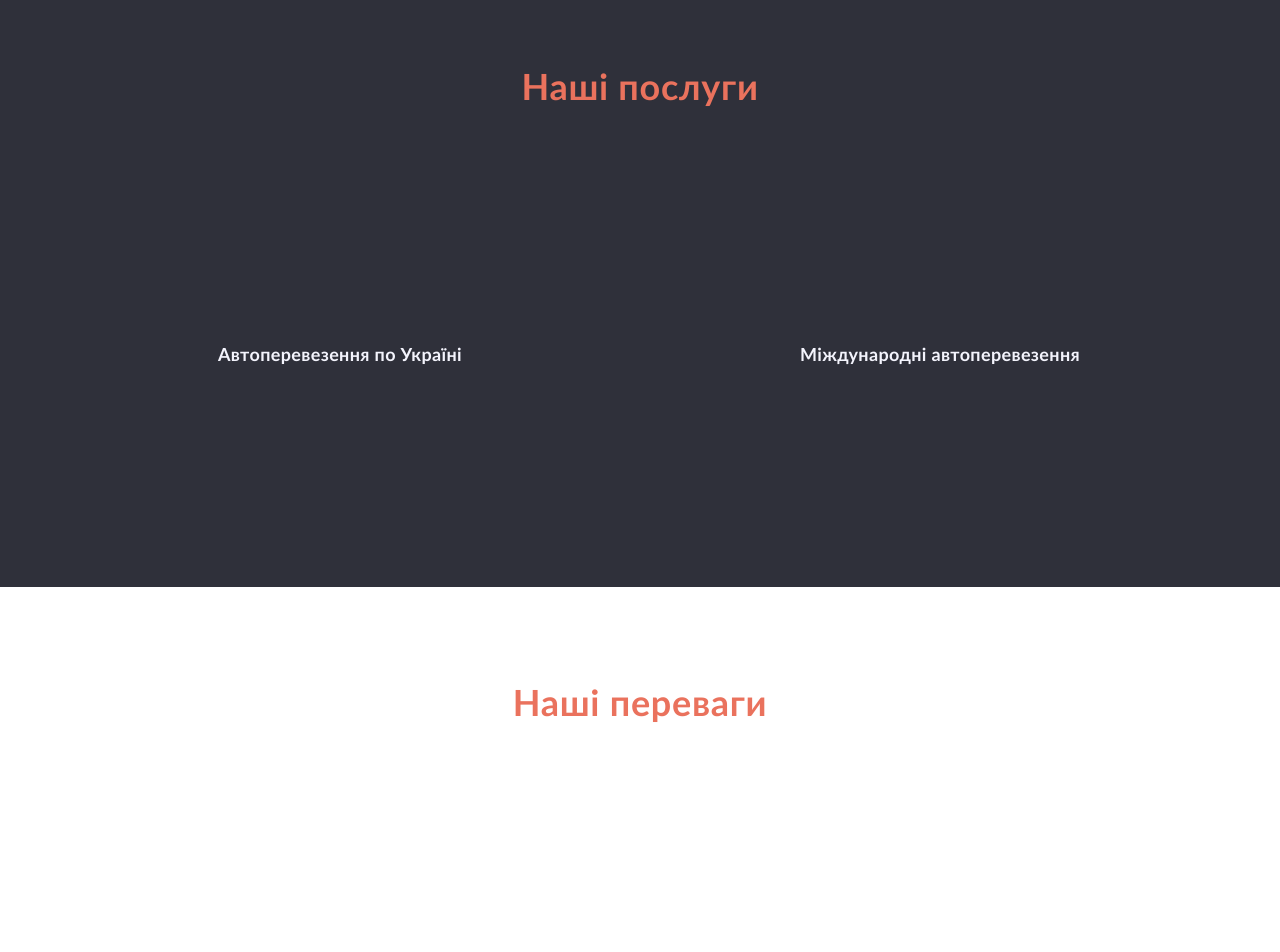
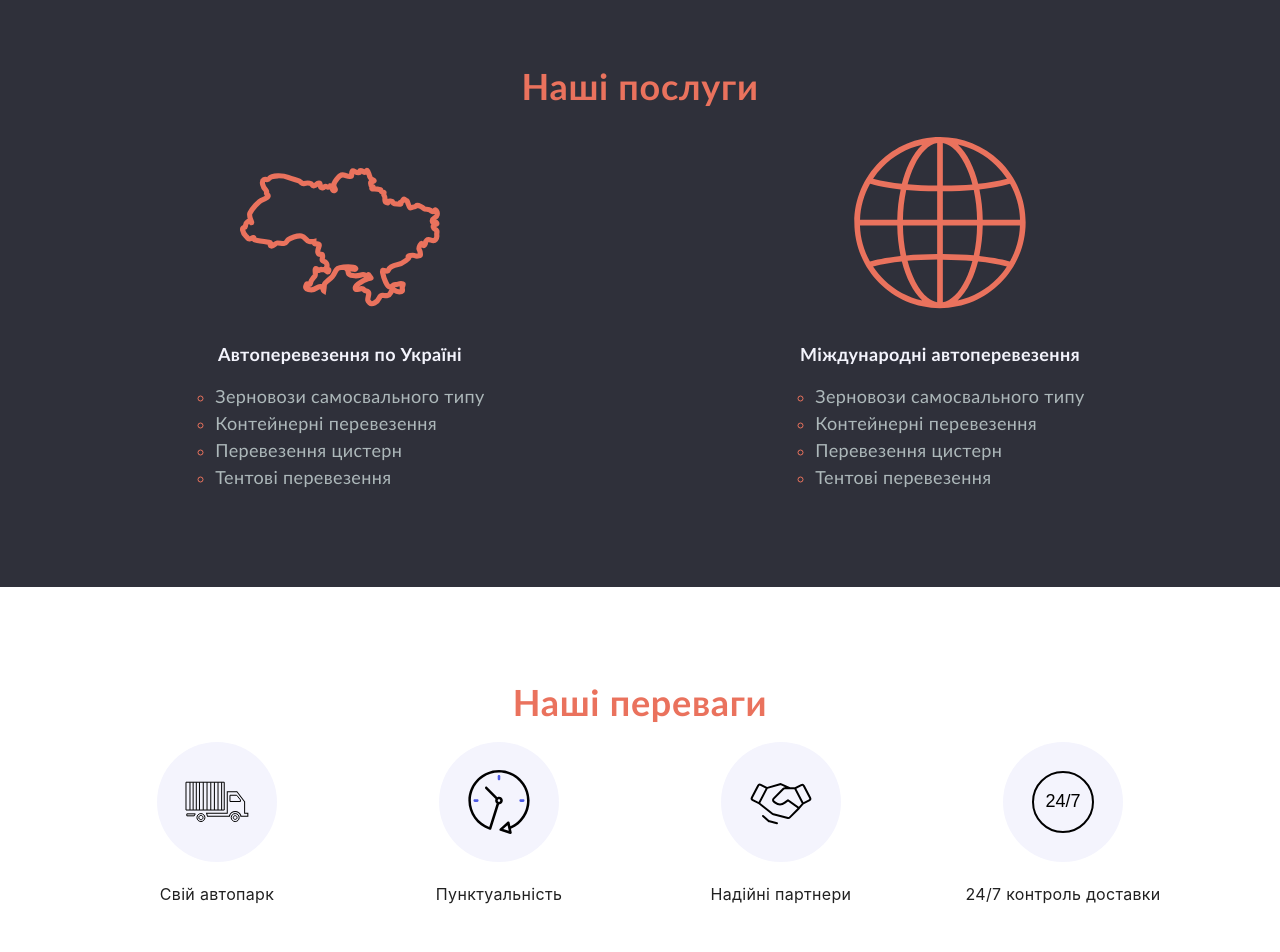
Before and after one commit to Oknehcvotil/its_llc, a React (Create React App) app: page / in a window 1280 px wide. Shown: the part 700-1652 px from the top of the page. Built offline with nearby package versions, Linux system fonts and the light colour scheme.

Commit message:
animation
fixed animation

```diff
--- a/package.json
+++ b/package.json
@@ -13,6 +13,7 @@
     "react": "^18.1.0",
     "react-dom": "^18.1.0",
     "react-i18next": "^13.2.2",
+    "react-intersection-observer": "^9.5.2",
     "react-redux": "^8.1.1",
     "react-scripts": "5.0.1",
     "redux-persist": "^6.0.0",
--- a/src/components/AdvancesList/AdvancesList.jsx
+++ b/src/components/AdvancesList/AdvancesList.jsx
@@ -1,25 +1,33 @@
-import { AdvList, AdvItem, ImgCont, AdvText } from "./AdvancesList.styled";
-import SvgSelector from "../../helpers/SvgSelector";
-import { useTranslation } from "react-i18next";
+import { AdvList, AdvItem, ImgCont, AdvText } from './AdvancesList.styled';
+import SvgSelector from '../../helpers/SvgSelector';
+import { useTranslation } from 'react-i18next';
+import { useInView } from 'react-intersection-observer';
 
 const AdvancesList = () => {
   const { t } = useTranslation();
 
+  const [ref, inView] = useInView({
+    triggerOnce: false,
+    threshold: 0,
+  });
+
   const advantages = [
-    { id: "truck", textKey: "advCarPark" },
-    { id: "punctualityClock", textKey: "advPunctuality" },
-    { id: "handshake", textKey: "advPartners" },
-    { id: "fullWeek", textKey: "advControl" },
+    { id: 'truck', textKey: 'advCarPark' },
+    { id: 'punctualityClock', textKey: 'advPunctuality' },
+    { id: 'handshake', textKey: 'advPartners' },
+    { id: 'fullWeek', textKey: 'advControl' },
   ];
 
   return (
-    <AdvList>
+    <AdvList ref={ref}>
       {advantages.map((advantage, index) => (
         <AdvItem key={index}>
-          <ImgCont>
+          <ImgCont className={`${inView ? 'visible' : ''}`}>
             {advantage.id && <SvgSelector id={advantage.id} />}
           </ImgCont>
-          <AdvText>{t(advantage.textKey)}</AdvText>
+          <AdvText className={`${inView ? 'visible' : ''}`}>
+            {t(advantage.textKey)}
+          </AdvText>
         </AdvItem>
       ))}
     </AdvList>
--- a/src/components/AdvancesList/AdvancesList.styled.jsx
+++ b/src/components/AdvancesList/AdvancesList.styled.jsx
@@ -1,4 +1,4 @@
-import styled from "@emotion/styled";
+import styled from '@emotion/styled';
 
 export const AdvList = styled.ul`
   display: flex;
@@ -45,8 +45,15 @@ export const ImgCont = styled.div`
   border-radius: 50%;
   background-color: var(--secondary-background-color);
 
+  transform: scale(0);
+  transition: transform 800ms ease 0ms;
+
+  &.visible {
+    transform: scale(1);
+  }
+
   @media (min-width: 768px) {
-    margin-bottom: 10px;
+    margin-bottom: 20px;
   }
 `;
 
@@ -55,4 +62,12 @@ export const AdvText = styled.p`
   font-size: 16px;
   line-height: 1.5;
   letter-spacing: 0.02em;
+  transform: translateY(20px);
+  opacity: 0;
+  transition: transform 800ms ease-in-out 0ms, opacity 800ms ease-in-out 0ms;
+
+  &.visible {
+    opacity: 1;
+    transform: translateY(0);
+  }
 `;
--- a/src/components/ServicesList/ServicesList.jsx
+++ b/src/components/ServicesList/ServicesList.jsx
@@ -1,29 +1,40 @@
-import SvgSelector from "../../helpers/SvgSelector";
-import { useTranslation } from "react-i18next";
-import TruckList from "../TruckList/TruckList";
-import { ServList, ServItem, ServTitles } from "./ServicesList.styled";
+import SvgSelector from '../../helpers/SvgSelector';
+import { useTranslation } from 'react-i18next';
+import TruckList from '../TruckList/TruckList';
+import {
+  ServList,
+  ServItem,
+  ServImgCont,
+  ServTitles,
+} from './ServicesList.styled';
+import { useInView } from 'react-intersection-observer';
 
 const ServicesList = () => {
   const { t } = useTranslation();
 
+  const [ref, inView] = useInView({
+    triggerOnce: false,
+    threshold: 0,
+  });
+
   const services = [
     {
-      id: "uaMap",
-      title: t("countryTransportation"),
+      id: 'uaMap',
+      title: t('countryTransportation'),
     },
     {
-      id: "world",
-      title: t("worldTransportation"),
+      id: 'world',
+      title: t('worldTransportation'),
     },
   ];
 
   return (
-    <ServList>
-      {services.map((service) => (
+    <ServList ref={ref}>
+      {services.map(service => (
         <ServItem key={service.id}>
-          <div className="servImg">
+          <ServImgCont className={`${inView ? 'visible' : ''}`}>
             <SvgSelector id={service.id} />
-          </div>
+          </ServImgCont>
           <ServTitles>{service.title}</ServTitles>
           <TruckList />
         </ServItem>
--- a/src/components/ServicesList/ServicesList.styled.jsx
+++ b/src/components/ServicesList/ServicesList.styled.jsx
@@ -1,4 +1,4 @@
-import styled from "@emotion/styled";
+import styled from '@emotion/styled';
 
 export const ServList = styled.ul`
   display: flex;
@@ -21,11 +21,14 @@ export const ServItem = styled.li`
   display: flex;
   flex-direction: column;
   align-items: center;
+`;
 
-  .servImg {
-    @media (min-width: 768px) {
-      animation: fadeIn 500ms cubic-bezier(0.68, -0.55, 0.27, 1.55) forwards;
-    }
+export const ServImgCont = styled.div`
+  transform: scale(0);
+  transition: transform 800ms ease 0ms;
+
+  &.visible {
+    transform: scale(1);
   }
 `;
 
--- a/src/components/TruckList/TruckList.jsx
+++ b/src/components/TruckList/TruckList.jsx
@@ -1,20 +1,26 @@
-import { useTranslation } from "react-i18next";
-import { List, TruckItem, TruckName } from "./TruckList.styled";
+import { useTranslation } from 'react-i18next';
+import { List, TruckItem, TruckName } from './TruckList.styled';
+import { useInView } from 'react-intersection-observer';
 
 const TruckList = () => {
   const { t } = useTranslation();
 
+  const [ref, inView] = useInView({
+    triggerOnce: false,
+    threshold: 0,
+  });
+
   const trucks = [
-    t("grainTrucks"),
-    t("containerTruks"),
-    t("tankerTruks"),
-    t("tarpauTruks"),
+    t('grainTrucks'),
+    t('containerTruks'),
+    t('tankerTruks'),
+    t('tarpauTruks'),
   ];
 
   return (
-    <List>
+    <List ref={ref}>
       {trucks.map((truck, index) => (
-        <TruckItem key={index}>
+        <TruckItem key={index} className={`${inView ? 'active' : ''}`}>
           <TruckName>{truck}</TruckName>
         </TruckItem>
       ))}
--- a/src/components/TruckList/TruckList.styled.jsx
+++ b/src/components/TruckList/TruckList.styled.jsx
@@ -1,4 +1,4 @@
-import styled from "@emotion/styled";
+import styled from '@emotion/styled';
 
 export const List = styled.ul`
   padding-left: 20px;
@@ -9,13 +9,27 @@ export const List = styled.ul`
 `;
 
 export const TruckItem = styled.li`
-  @media (min-width: 768px) {
-    animation: fadeLeft 1s cubic-bezier(0.68, -0.55, 0.27, 1.55) forwards;
+    transform: translateX(-200%);
 
-    :nth-of-type(even) {
-      animation: fadeRight 1s cubic-bezier(0.68, -0.55, 0.27, 1.55) forwards;
+    :nth-of-type(1) {
+      transition: transform 800ms ease-in-out 0ms;
     }
-  }
+
+    :nth-of-type(2) {
+      transition: transform 800ms ease-in-out 200ms;
+    }
+
+    :nth-of-type(3) {
+      transition: transform 800ms ease-in-out 400ms;
+    }
+
+    :nth-of-type(4) {
+      transition: transform 800ms ease-in-out 600ms;
+    }
+
+    &.active {
+      transform: translateX(0);
+    }
 `;
 
 export const TruckName = styled.p`
--- a/src/index.css
+++ b/src/index.css
@@ -2,15 +2,15 @@
 
 body {
   margin: 0;
-  font-family: -apple-system, BlinkMacSystemFont, "Segoe UI", "Roboto", "Oxygen",
-    "Ubuntu", "Cantarell", "Fira Sans", "Droid Sans", "Helvetica Neue",
+  font-family: -apple-system, BlinkMacSystemFont, 'Segoe UI', 'Roboto', 'Oxygen',
+    'Ubuntu', 'Cantarell', 'Fira Sans', 'Droid Sans', 'Helvetica Neue',
     sans-serif;
   -webkit-font-smoothing: antialiased;
   -moz-osx-font-smoothing: grayscale;
 }
 
 code {
-  font-family: source-code-pro, Menlo, Monaco, Consolas, "Courier New",
+  font-family: source-code-pro, Menlo, Monaco, Consolas, 'Courier New',
     monospace;
 }
 
@@ -43,33 +43,11 @@ code {
   }
 }
 
-@keyframes fadeLeft {
-  0% {
-    opacity: 0;
-    transform: translateX(-100%);
-  }
-  100% {
-    opacity: 1;
-    transform: translateX(0);
-  }
+*,
+::after,
+::before {
+  box-sizing: border-box;
 }
-
-@keyframes fadeRight {
-  0% {
-    opacity: 0;
-    transform: translateX(100%);
-  }
-  100% {
-    opacity: 1;
-    transform: translateX(0);
-  }
-}
-
-*, ::after, ::before {
-    box-sizing: border-box;
-}
-
-
 
 h1,
 h2,
```
Also changed, not shown: 1 other file (tests, documents, lock files or other folders).
